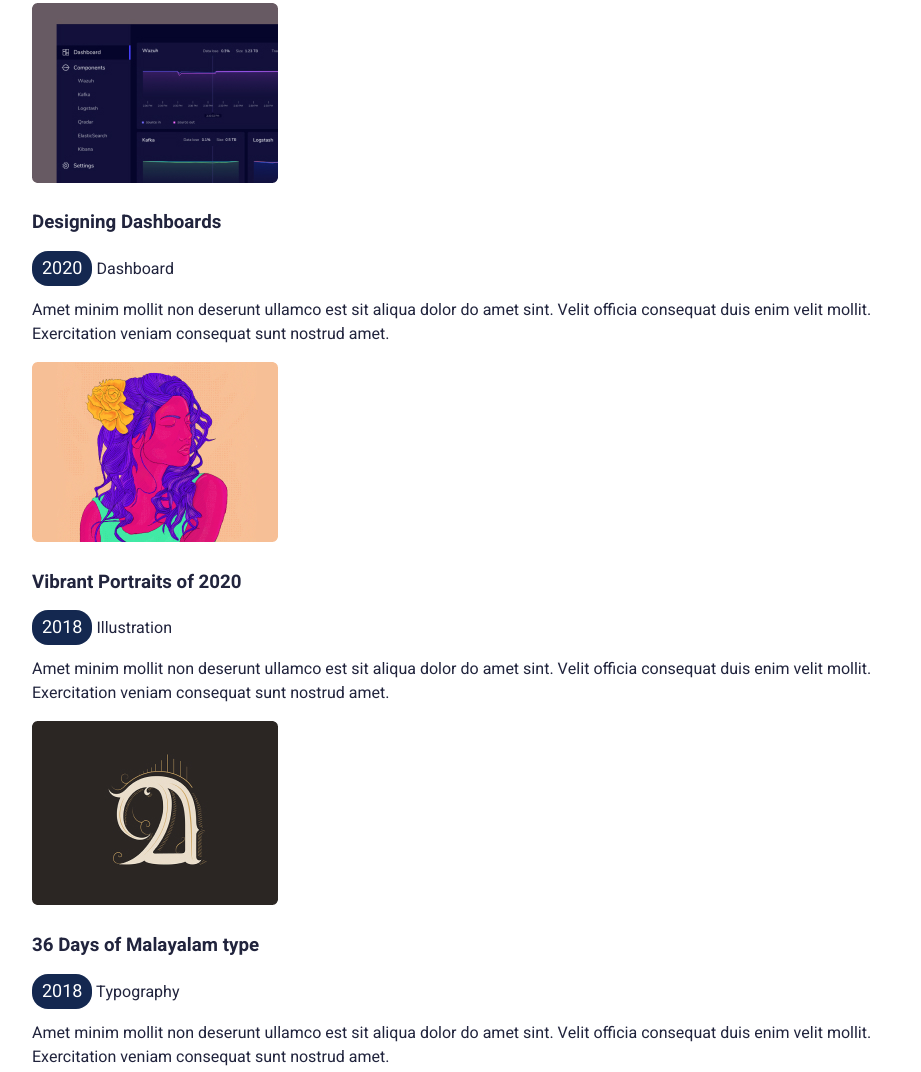
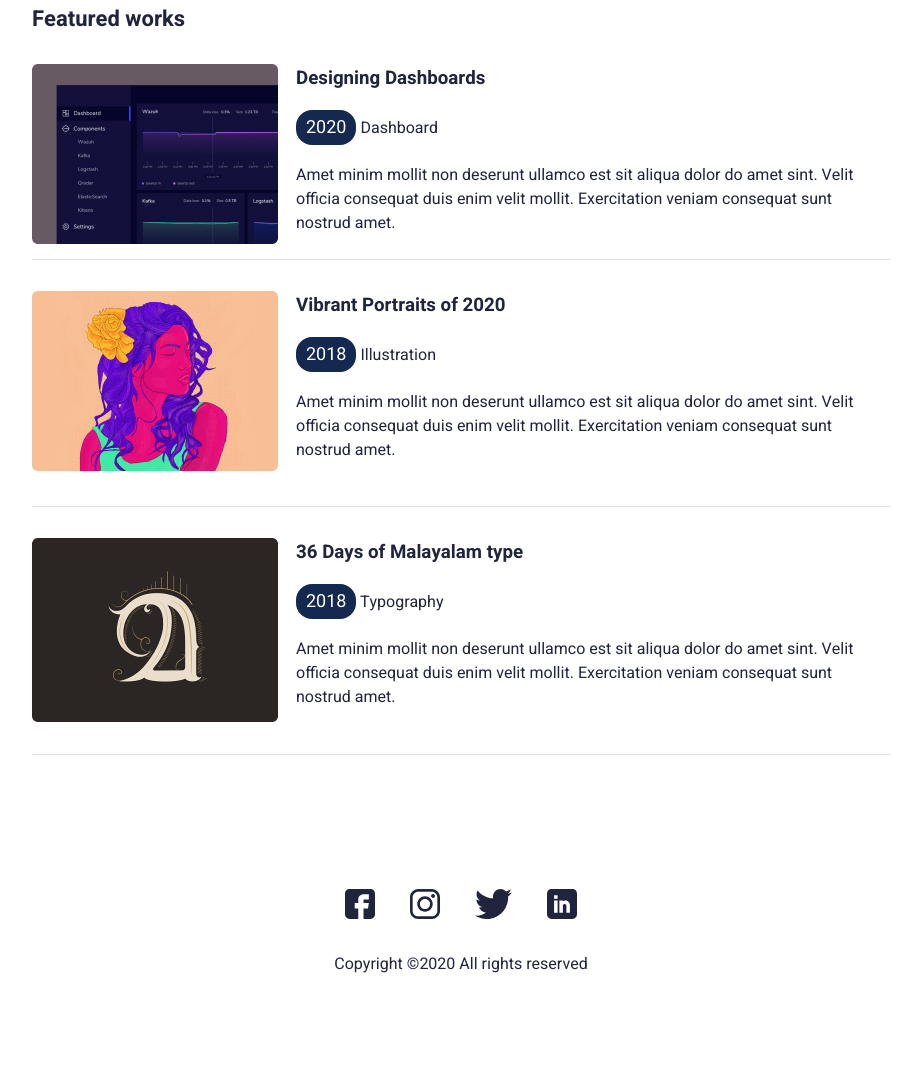
Before and after one commit to mediol/john-f1, a plain HTML site: page index.html in a window 1280 px wide. Shown: the part 1064-2136 px from the top of the page, without its empty margins (179-1100 px from the left). After the commit the page ends 2094 px from the top, so only its background shows below. Drawn offline with Linux system fonts and the light colour scheme.

Commit message:
styled featured

```diff
--- a/css/style.css
+++ b/css/style.css
@@ -84,6 +84,14 @@ ul {
   line-height: 100%;
 }
 
+.menu-item {
+  transition: color 1s ease-in-out;
+}
+
+.menu-item:hover {
+  color: #FF6464;
+}
+
 /* hero */
 .hero {
   padding-top: 140px;
@@ -117,4 +125,74 @@ ul {
   font-size: 20px;
   font-weight: 700;
   line-height: 100%;
+  transition: all .3s ease-in-out;
 }
+
+.hero-text a:hover {
+  background-color: #00A8CC;
+  color: #21243D;
+}
+
+/* featured */
+.featured {
+  padding-block: 60px;
+}
+
+.featured h2 {
+  margin: 0 0 30px;
+  font-size: 22px;
+  line-height: 1.4;
+}
+.featured article {
+  display: flex;
+  gap: 18px;
+  border-bottom: 1px solid #E0E0E0;
+}
+
+.featured article:not(:last-child) {
+  margin-bottom: 31px;
+}
+
+.featured article:nth-child(2) {
+  padding-bottom: 15px;
+}
+
+.featured article:nth-child(3) {
+  padding-bottom: 35px;
+}
+
+.featured article:last-child {
+  padding-bottom: 32px;
+}
+
+.featured article h3 {
+  margin-top: 0;
+  margin-bottom: 20px;
+}
+
+.featured article P {
+  margin-bottom: 0;
+  margin-top: 22px;
+}
+
+.featured article img {
+  display: block;
+}
+
+/* footer */
+.footer {
+  margin-top: 23px;
+  padding-top: 51px;
+  padding-bottom: 54px;
+}
+
+.footer ul {
+  display: flex;
+  justify-content: center;
+  gap: 35px;
+}
+
+.footer p {
+  text-align: center;
+  margin: 26px 0 0;
+}
--- a/index.html
+++ b/index.html
@@ -11,9 +11,15 @@
         <div class="container">
             <nav class="header-navigation">
                 <ul class="menu">
-                    <li class="menu-item"><a href="#">Works</a></li>
-                    <li class="menu-item"><a href="#">Blog</a></li>
-                    <li class="menu-item"><a href="#">Contact</a></li>
+                    <li class="menu-item">
+                        <a href="#">Works</a>
+                    </li>
+                    <li class="menu-item">
+                        <a href="#">Blog</a>
+                    </li>
+                    <li class="menu-item">
+                        <a href="#">Contact</a>
+                    </li>
                 </ul>
             </nav>
         </div>
@@ -45,7 +51,7 @@
                 </div>
             </div>
         </section>
-        <section>
+        <section class="featured">
             <div class="container">
                 <h2>Featured works</h2>
                 <article>
@@ -81,7 +87,7 @@
             </div>
         </section>
     </main>
-    <footer>
+    <footer class="footer">
         <div class="container">
             <ul>
                 <li>
```
